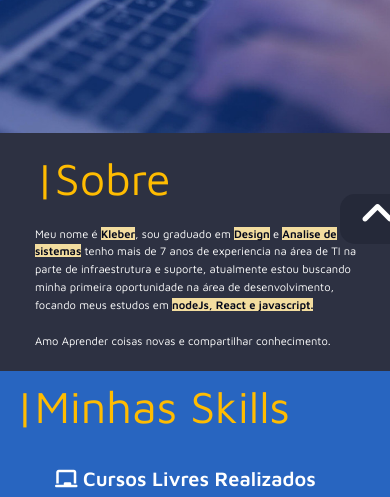
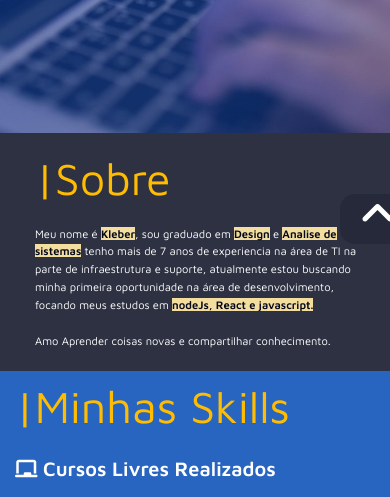
Before and after one commit to kleberMRocha/site-pessoal, a plain HTML site: page index.html in a window 390 px wide. Shown: the part 306-803 px from the top of the page. Drawn offline with nearby package versions, Linux system fonts and the light colour scheme.

Commit message:
css mobile

```diff
--- a/css/style.css
+++ b/css/style.css
@@ -488,6 +488,10 @@ h1{
 */
 
 @media (min-width: 320px) and (max-width: 622px) {
+  .cursos{
+    margin: 0;
+  }
+
 
 
   /*Scroll top button*/
```
